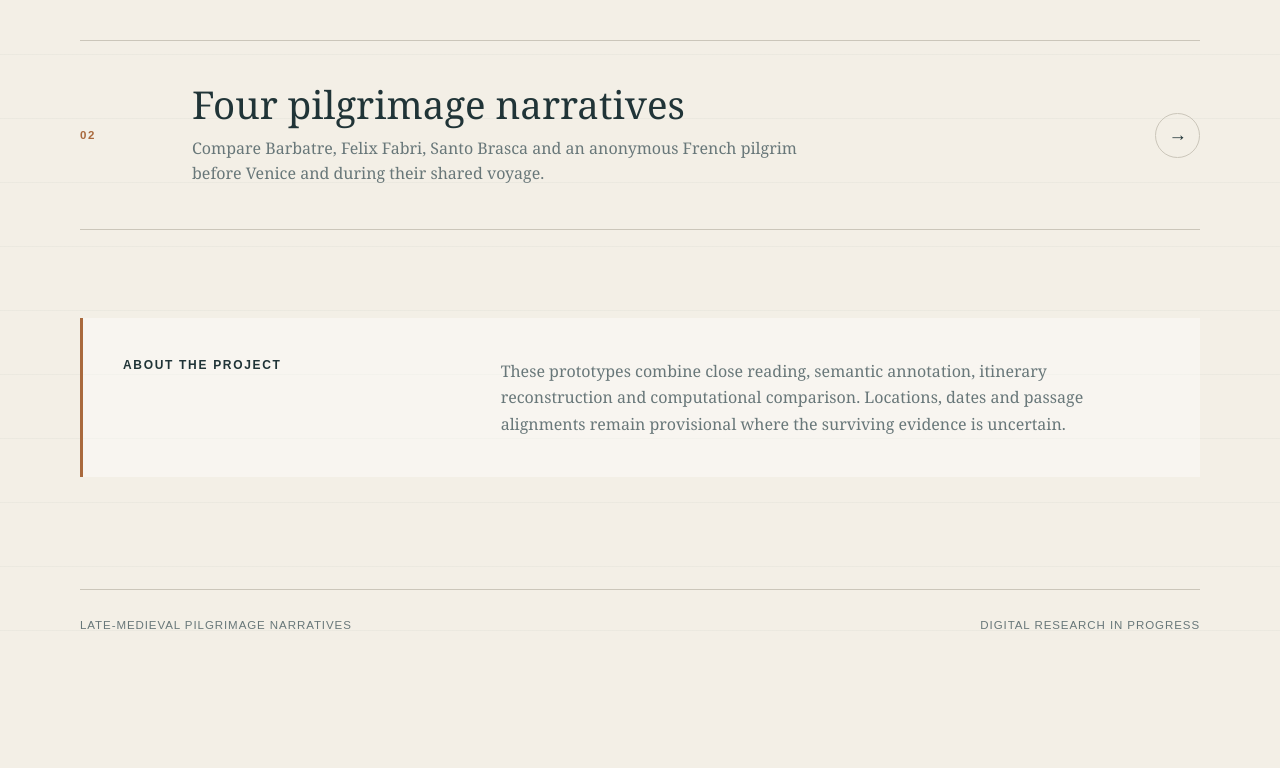
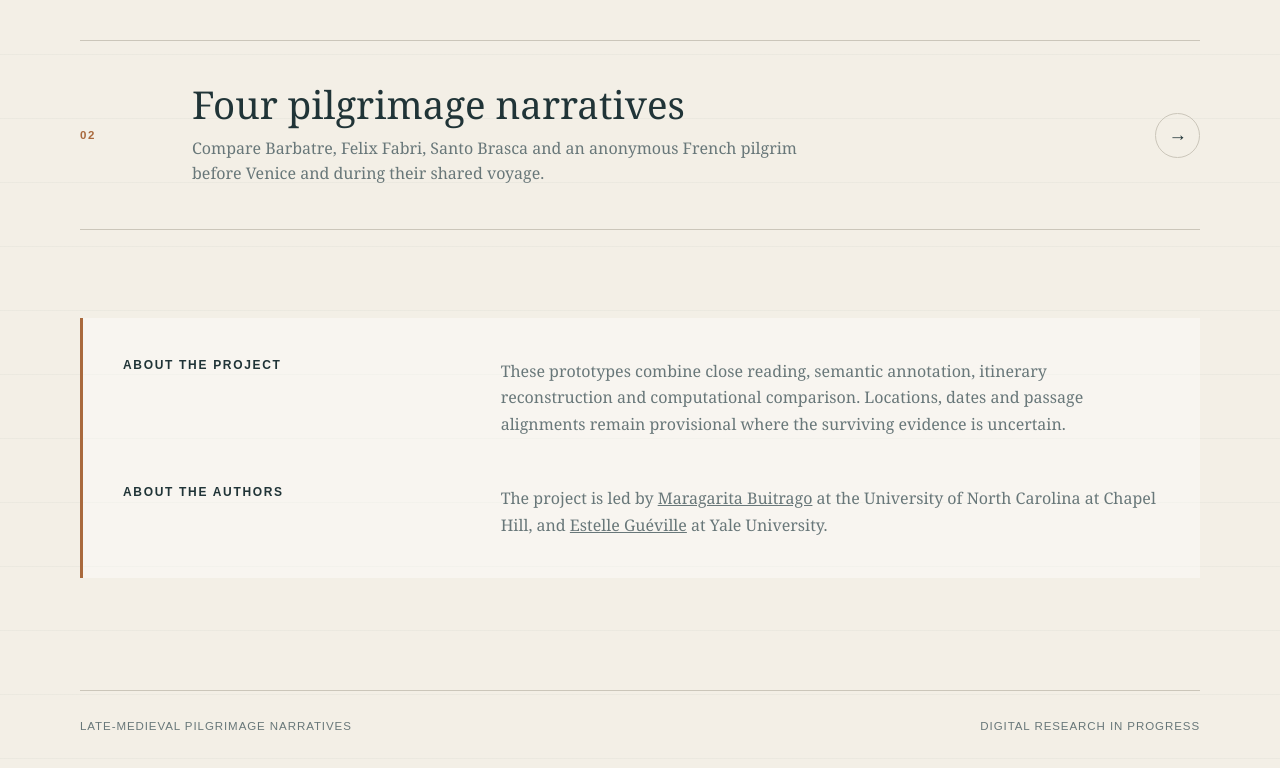
Before and after one commit to EstelleGvl/Journey-through-the-senses, a plain HTML site: page index.html in a window 1280 px wide. Shown: the part 714-1482 px from the top of the page. Before the commit the page ends 1385 px from the top, so only its background shows below. Drawn offline with Linux system fonts and the light colour scheme.

Commit message:
Update index.html

```diff
--- a/index.html
+++ b/index.html
@@ -315,6 +315,10 @@
         dates and passage alignments remain provisional where the surviving
         evidence is uncertain.
       </p>
+      <h2>About the authors</h2>
+      <p>
+        The project is led by <a href="https://englishcomplit.unc.edu/grad-student/margarita-buitrago/">Maragarita Buitrago</a> at the University of North Carolina at Chapel Hill,
+      and <a href="https://estellegueville.com/">Estelle Guéville</a> at Yale University.
     </aside>
   </main>
 
```
